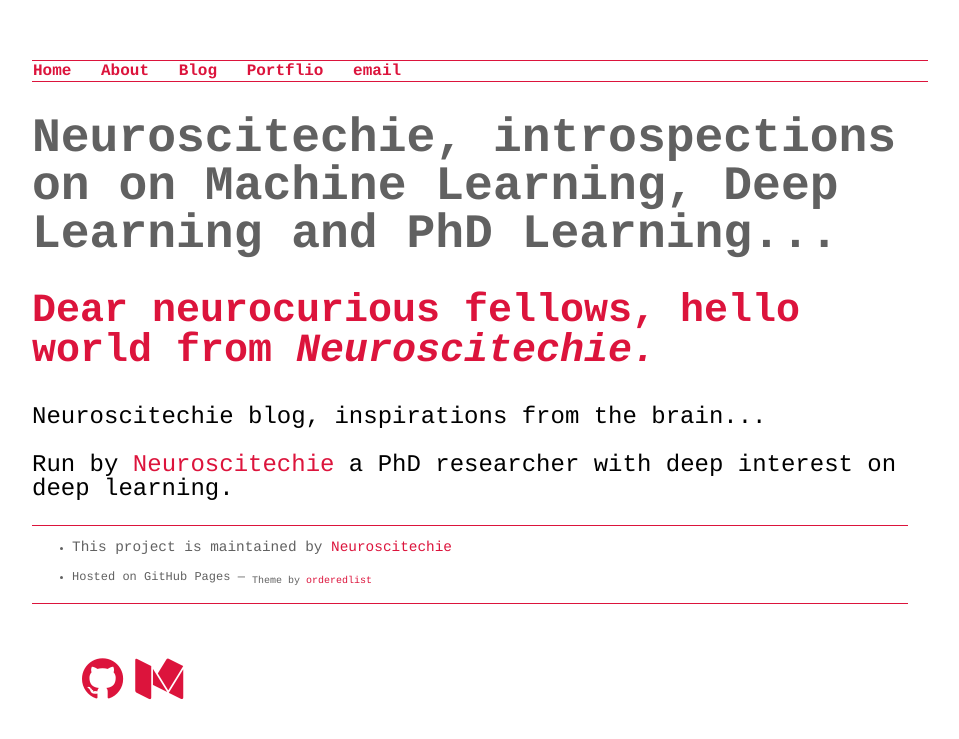
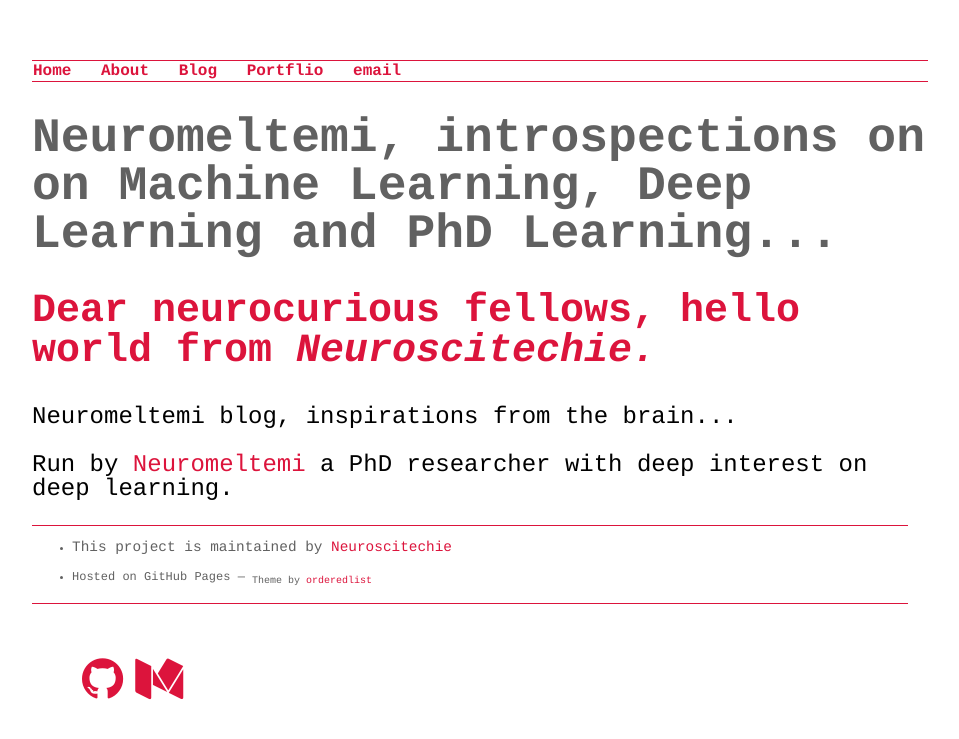
Before and after one commit to inantubek/meltemiatay.github.io, a Jekyll site: the page built from index.html, in a window 1280 px wide. Shown: the top 739 px of the page, without its empty margins (160-1119 px from the left). Built offline with Jekyll 4.4.1, drawn with Linux system fonts in a browser that asks for light colours; nearby versions of some CDN libraries.

Commit message:
Update index.html

```diff
--- a/index.html
+++ b/index.html
@@ -2,7 +2,7 @@
 layout: default
 title: Neuroscitechie blog, inspirations from the brain
 ---
-			<h1>Neuroscitechie, introspections on on Machine Learning, Deep Learning and PhD Learning...</h1>
+			<h1>Neuromeltemi, introspections on on Machine Learning, Deep Learning and PhD Learning...</h1>
                         <h2>Dear neurocurious fellows, hello world from <i>Neuroscitechie.</i></h2>
-                        <p>Neuroscitechie blog, inspirations from the brain... </p>
-                        <p>Run by <a href="about">Neuroscitechie</a> a PhD researcher with deep interest on deep learning.</p>
+                        <p>Neuromeltemi blog, inspirations from the brain... </p>
+                        <p>Run by <a href="about">Neuromeltemi</a> a PhD researcher with deep interest on deep learning.</p>
```
